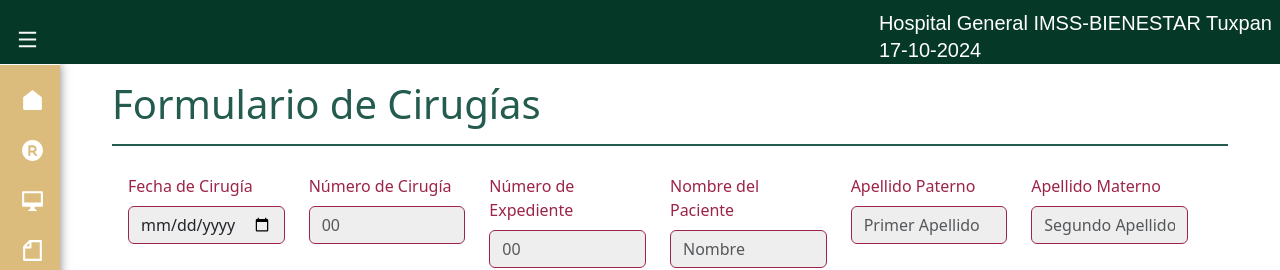
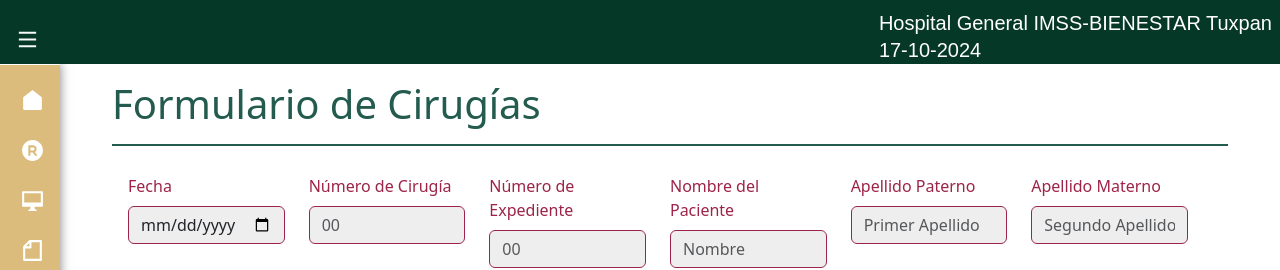
Before and after one commit to Adolfo2803/Proyecto-sishasmf, an Angular app: page /registro_cirugias in a window 1280 px wide. Shown: the top 270 px of the page. Built offline with nearby package versions, Linux system fonts and the light colour scheme.

Commit message:
Logro: Se Realiza una Prueba

```diff
--- a/src/app/business/registro-cirugias/registro-cirugias.component.html
+++ b/src/app/business/registro-cirugias/registro-cirugias.component.html
@@ -8,7 +8,7 @@
       <form [formGroup]="cirugiaForm" (ngSubmit)="onSubmit()" class="row g-3 needs-validation" novalidate>
         <div class="row bg-white mt-1 mb-1 p-4">
           <div class="col-md-2">
-            <label for="fechaCirugia" class="form-label">Fecha de Cirugía</label>
+            <label for="fechaCirugia" class="form-label">Fecha</label>
             <input formControlName="fechaCirugia" type="date" class="form-control" id="fechaCirugia" required />
             <div class="valid-feedback">Correcto!</div>
           </div>
```
